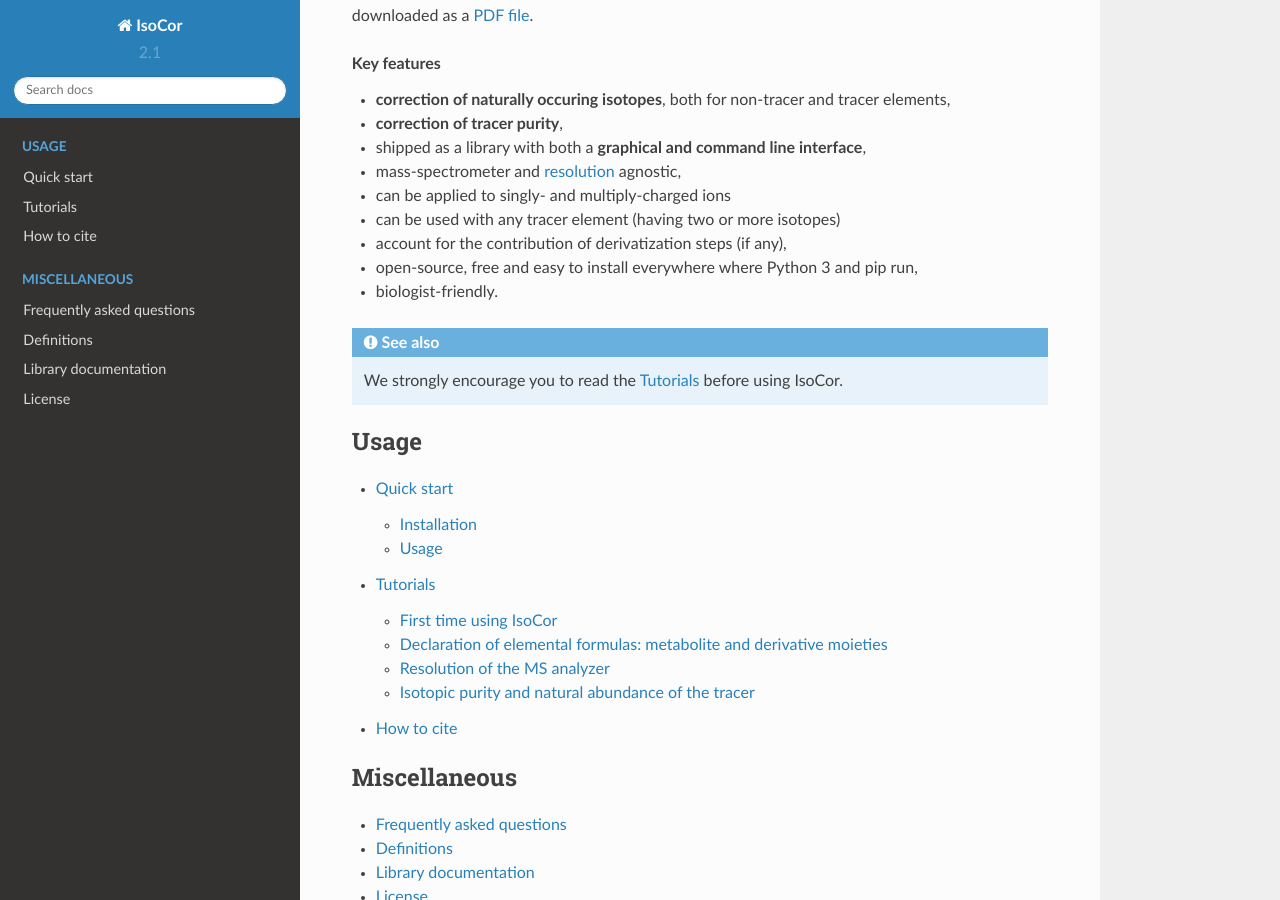
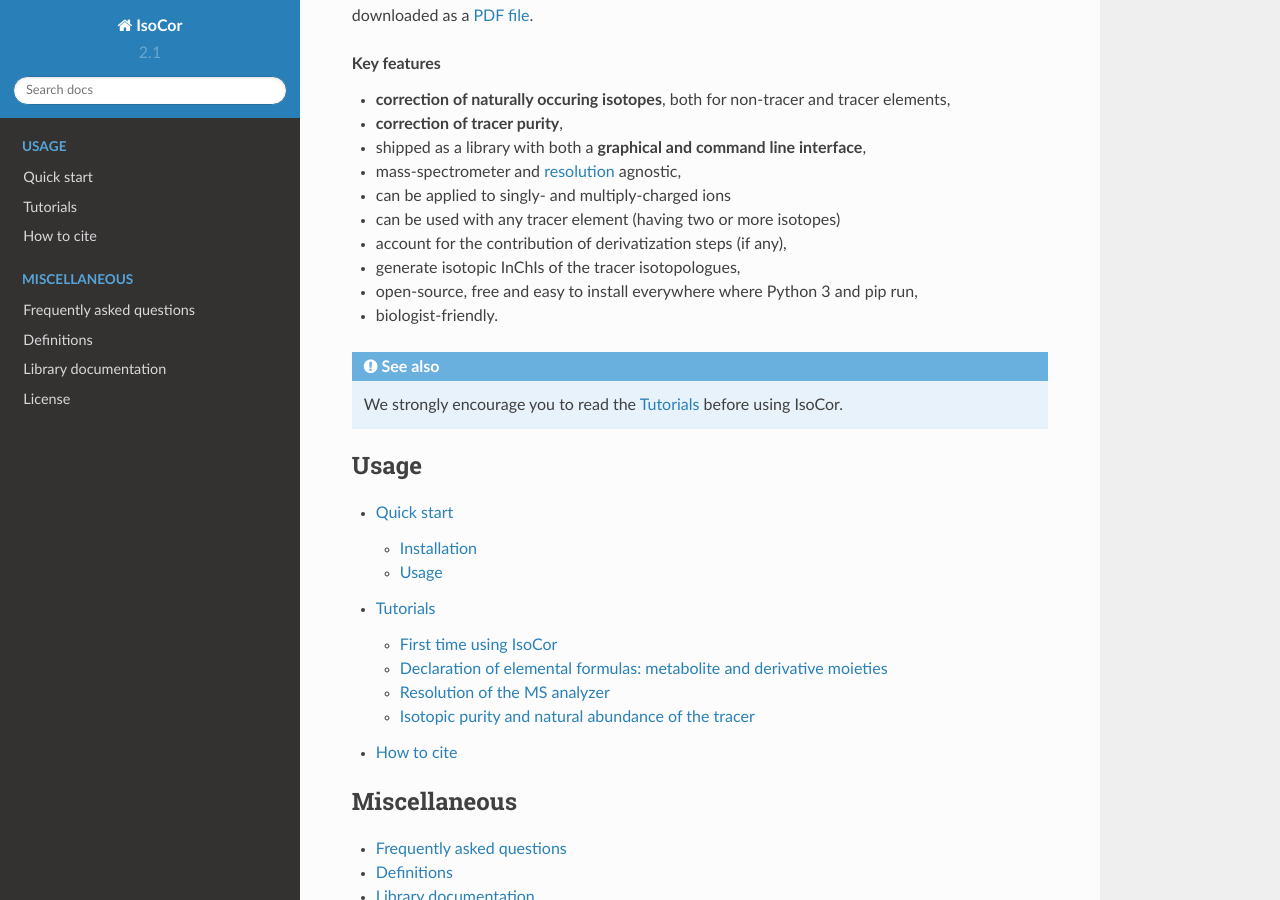
Before and after one commit to MetaSys-LISBP/IsoCor, a Sphinx documentation site: the page built from doc/index.rst, in a window 1280 px wide and 900 px high, scrolled down 822 px. Built offline with Sphinx 7.4.7 and the Read the Docs theme 2.0.0, drawn with Linux system fonts in a browser that asks for light colours.

Commit message:
update doc for isotopic InChis

```diff
--- a/doc/index.rst
+++ b/doc/index.rst
@@ -35,6 +35,7 @@
 * can be applied to singly- and multiply-charged ions
 * can be used with any tracer element (having two or more isotopes)
 * account for the contribution of derivatization steps (if any),
+* generate isotopic InChIs of the tracer isotopologues,
 * open-source, free and easy to install everywhere where Python 3 and pip run,
 * biologist-friendly.
 
```
Also changed, not shown: README.md (+1 -0 lines).
